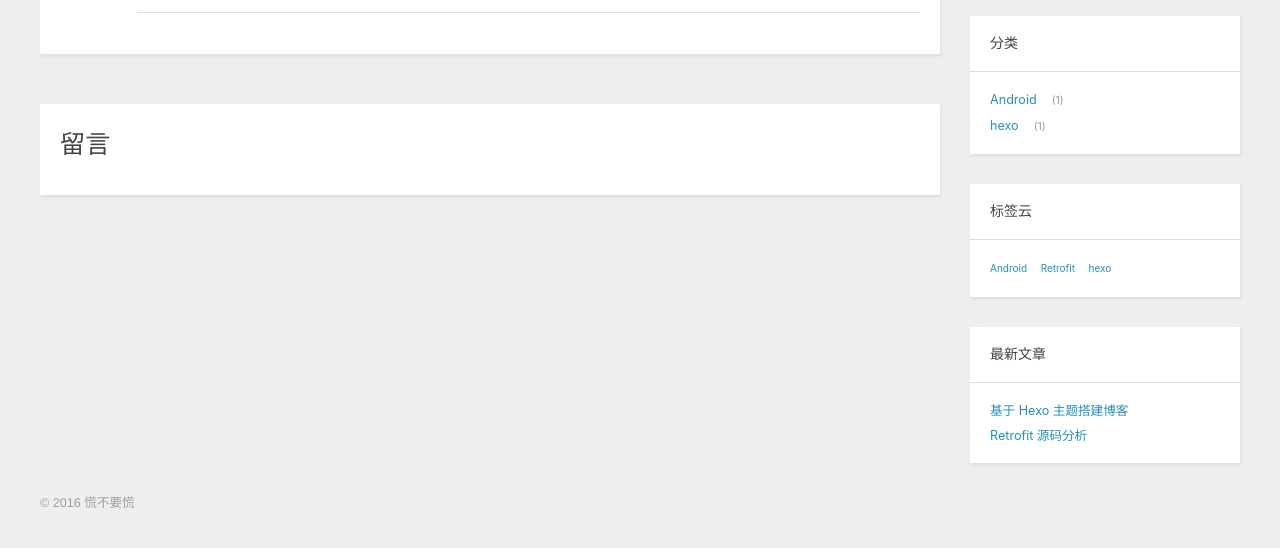
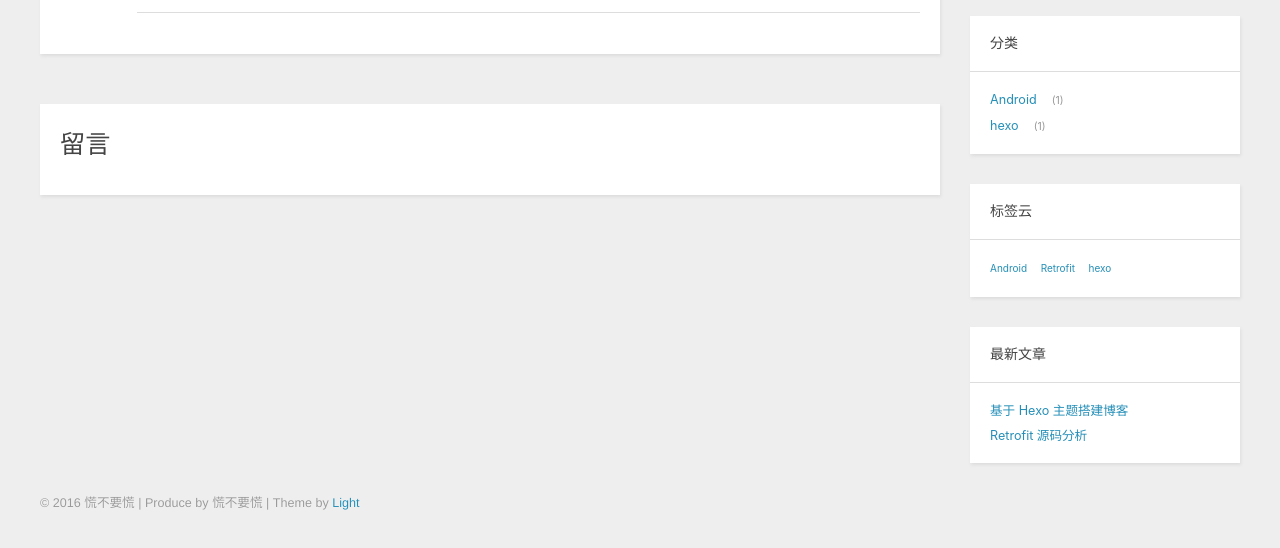
Before and after one commit to danke77/danke77.github.io, a plain HTML site: page tags/index.html in a window 1280 px wide. Shown: the part 210-758 px from the top of the page. Drawn offline with nearby package versions, Linux system fonts and the light colour scheme; some packages are replaced by stand-ins of ours; a script that the page names is missing.

Commit message:
Site updated: 2016-08-14 21:59:53

```diff
--- a/tags/index.html
+++ b/tags/index.html
@@ -159,9 +159,12 @@
 
 <div class="alignleft">
 
-  &copy; 2016 慌不要慌
+  &copy; 2016 慌不要慌  | Produce by 慌不要慌
 
 
+   | Theme by  <a href="https://github.com/hexojs/hexo-theme-light">Light</a>
+
+  <br>
   <span id="busuanzi_container_site_pv" style='display:none'>
       本站总访问量 <span id="busuanzi_value_site_pv"></span> 次
   </span>
```
Also changed, not shown: 2016/08/06/retrofit-source-analysis/index.html (+4 -1 lines), 2016/08/11/hexo-your-blog/index.html (+4 -1 lines), about/index.html (+4 -1 lines), archives/2016/08/index.html (+4 -1 lines), archives/2016/index.html (+4 -1 lines), archives/index.html (+4 -1 lines), categories/Android/index.html (+4 -1 lines), categories/hexo/index.html (+4 -1 lines), index.html (+4 -1 lines), tags/Android/index.html (+4 -1 lines), tags/Retrofit/index.html (+4 -1 lines), tags/hexo/index.html (+4 -1 lines).
